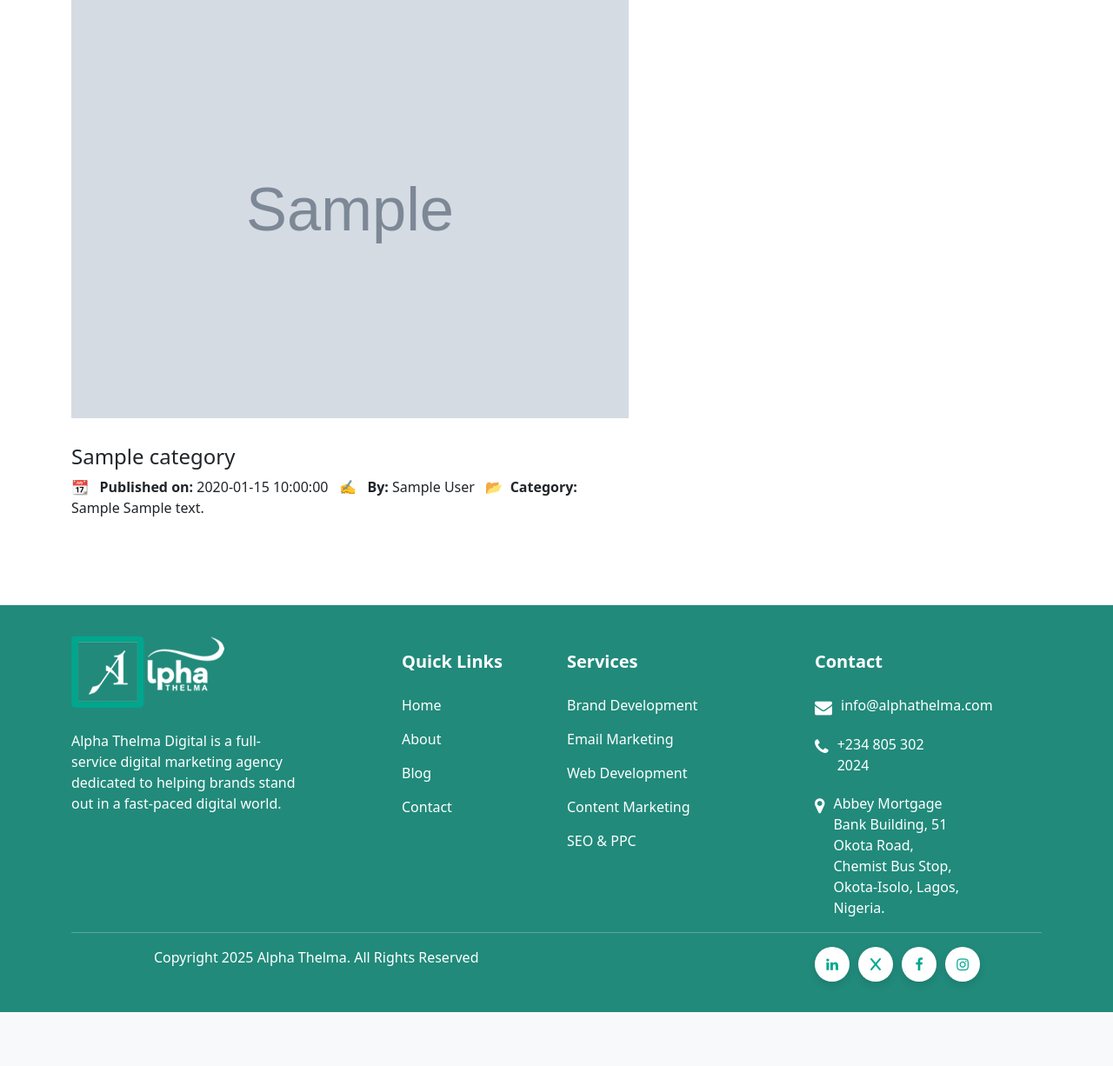
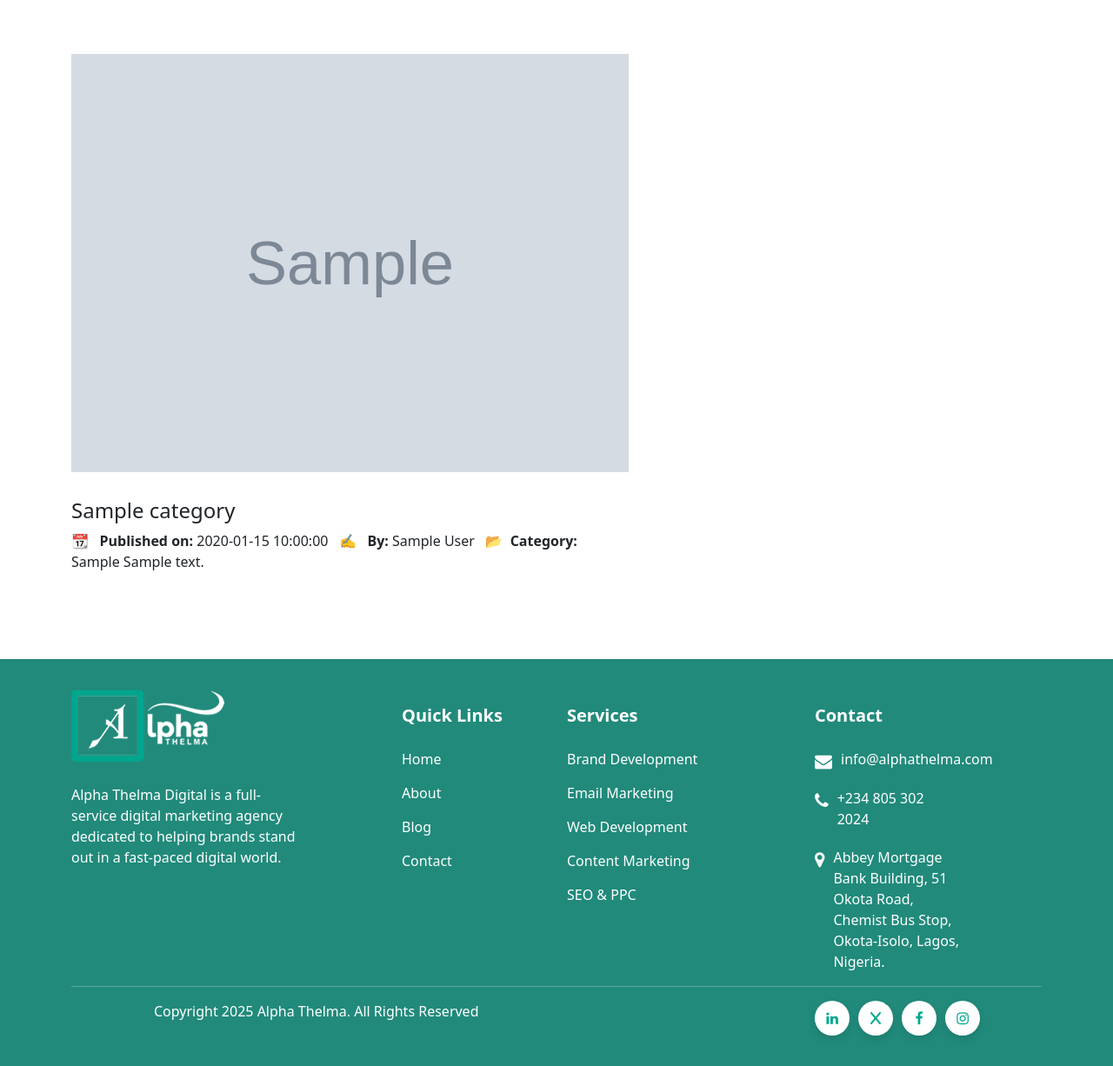
Before and after one commit to emmanueligbinazaka/alphathelma, a PHP site: page /descrip.php?token=Sample in a window 1280 px wide. Shown: the part 74-1300 px from the top of the page at 87% size. Before the commit the page ends 1238 px from the top, so only its background shows below. Run offline with PHP 8.4, Linux system fonts and the light colour scheme; tables that the repository leaves empty or names only in its code hold one stand-in row (values such as "Sample post"); grey boxes marked "Sample" are stand-in pictures.

Commit message:
descript

```diff
--- a/descrip.php
+++ b/descrip.php
@@ -136,7 +136,7 @@
 <?php
 $page = 'Services';
 
-include('connection.php')
+include('connection.php');
  ?>
 
 <!DOCTYPE html>
@@ -172,7 +172,7 @@ $token = $_GET['token'];
     $row = mysqli_fetch_array($result);
   ?>
 
-  <div class="container">
+  <div class="container h">
     <div class="row">
     <div class="col-md-7 descrip">
         <img src="app/<?= $row['cat_img'] ?>" class="img-fluid image" />
```
